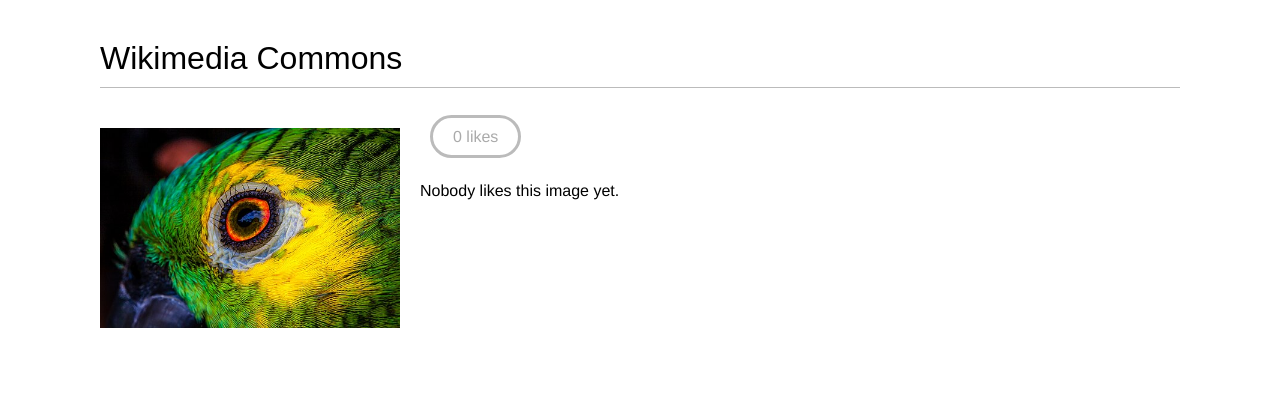
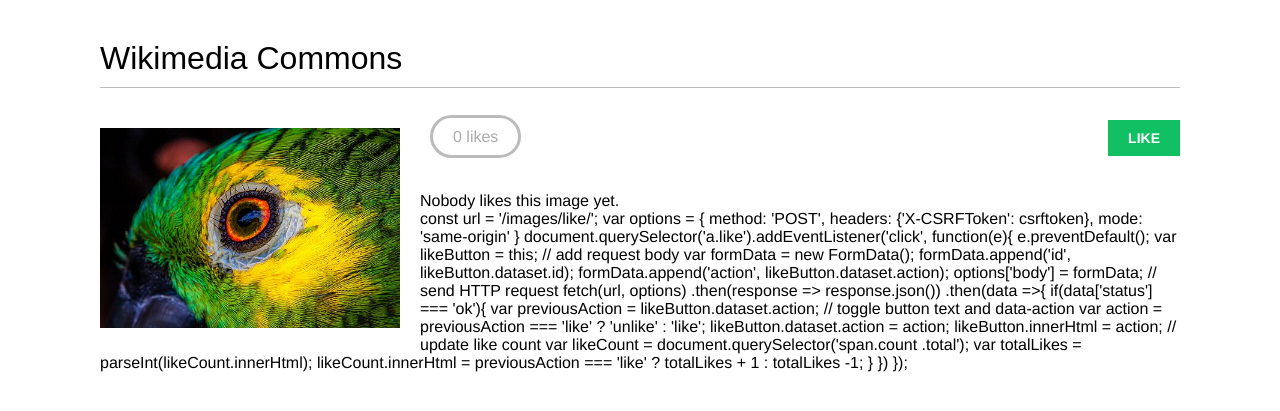
Before and after one commit to aklesh-dev/Django_project, a Django app: page /images/detail/8/wikimedia-commons/ in a window 1280 px wide. Shown: the part 47-458 px from the top of the page. Run offline with Django 4.2, Linux system fonts and the light colour scheme; data comes from the database, SQL or seed files in the repository; both versions use the stored data as it was after the commit; some libraries are stand-ins or nearby versions; some web fonts are replaced.

Commit message:
HTTP request in js

```diff
--- a/social_website/bookmarks/account/templates/base.html
+++ b/social_website/bookmarks/account/templates/base.html
@@ -52,5 +52,17 @@
         {% endblock %}
     </div>
 
+    <!-- JavaScripts -->
+    <!-- js cookies -->
+    <script src="//cdn.jsdelivr.net/npm/js-cookie@3.0.1/dist/js.cookie.min.js"></script>
+    <script>
+        const csrftoken = Cookies.get('csrftoken');
+        document.addEventListener('DOMContentLoaded', (event) => {
+            // DOM Loaded
+            {% block domready %}
+            {% endblock %}
+        })
+    </script>
+
 </body>
 </html>
--- a/social_website/bookmarks/bookmarks/settings.py
+++ b/social_website/bookmarks/bookmarks/settings.py
@@ -173,3 +173,6 @@ SOCIAL_AUTH_PIPELINE = [
 #     import mimetypes
 #     mimetypes.add_type('application/javascript', '.js', True)
 #     mimetypes.add_type('text/css', '.css', True)
+
+# --easy thumbnails
+THUMBNAIL_DEBUG = True
--- a/social_website/bookmarks/images/templates/images/image/detail.html
+++ b/social_website/bookmarks/images/templates/images/image/detail.html
@@ -11,12 +11,20 @@
     <a href="{{ image.image.url }}">
         <img src="{% thumbnail image.image 300x0 quality=100 %}" class="image-detail">
     </a>
-    {% with total_likes=image.users_like.count %}
+    {% with total_likes=image.users_like.count users_like=image.users_like.all %}
         <div class="image-info">
             <div>
                 <span class="count">
-                    {{ total_likes }} like{{ total_likes|pluralize }}
+                    <span class="total">{{ total_likes }}</span>
+                    like{{ total_likes|pluralize }}
                 </span>
+                <a href="#" data-id="{{ image.id }}" data-action="{% if request.user in users_like %}un{% endif %}like" class="like button">
+                    {% if request.user not in users_like %}
+                        like
+                    {% else %}
+                        unlike
+                    {% endif %}
+                </a>
             </div>
             {{ image.description|linebreaks }}
         </div>
@@ -33,4 +41,44 @@
             {% endfor %}
         </div>
     {% endwith %}
+
+    <!-- domready block -->
+    {% block domready %}
+        const url = '{% url "images:like" %}';
+        var options = {
+            method: 'POST',
+            headers: {'X-CSRFToken': csrftoken},
+            mode: 'same-origin'
+        }
+        document.querySelector('a.like').addEventListener('click', function(e){
+            e.preventDefault();
+            var likeButton = this;
+
+            // add request body
+            var formData = new FormData();
+            formData.append('id', likeButton.dataset.id);
+            formData.append('action', likeButton.dataset.action);
+            options['body'] = formData;
+
+            // send HTTP request
+            fetch(url, options)
+            .then(response => response.json())
+            .then(data =>{
+                if(data['status'] === 'ok'){
+                    var previousAction = likeButton.dataset.action;
+
+                    // toggle button text and data-action
+                    var action = previousAction === 'like' ? 'unlike' : 'like';
+                    likeButton.dataset.action = action;
+                    likeButton.innerHtml = action;
+
+                    // update like count
+                    var likeCount = document.querySelector('span.count .total');
+                    var totalLikes = parseInt(likeCount.innerHtml);
+                    likeCount.innerHtml = previousAction === 'like' ? totalLikes + 1 : totalLikes -1;
+                }
+            })
+        });
+    {% endblock %}
+
 {% endblock content%}
--- a/social_website/bookmarks/images/urls.py
+++ b/social_website/bookmarks/images/urls.py
@@ -6,4 +6,5 @@ app_name = 'images'
 urlpatterns = [
     path('create/', views.image_create, name='create'),
     path('detail/<int:id>/<slug:slug>/', views.image_detail, name='detail'),
+    path('like/', views.image_like, name='like'),
 ]
--- a/social_website/bookmarks/images/views.py
+++ b/social_website/bookmarks/images/views.py
@@ -3,6 +3,8 @@ from django.contrib.auth.decorators import login_required
 from django.contrib import messages
 from .forms import ImageCreateForm
 from .models import Images
+from django.http import JsonResponse
+from django.views.decorators.http import require_POST
 
 @login_required
 def image_create(request):
@@ -30,3 +32,22 @@ def image_create(request):
 def image_detail(request, id, slug):
     image = get_object_or_404(Images, id=id, slug=slug)
     return render(request, 'images/image/detail.html', {'section':'images', 'image':image})
+
+# --post like function
+@login_required
+@require_POST
+def image_like(request):
+    image_id = request.POST.get('id')
+    action = request.POST.get('action')
+    if image_id and action:
+        try:
+            image = Images.objects.get(id=image_id)
+            if action == 'like':
+                image.users_like.add(request.user)
+            else:
+                image.users_like.remove(request.user)
+
+            return JsonResponse({'status':'ok'})
+        except Images.DoesNotExist:
+            pass
+    return JsonResponse({'status':'error'})
```
Also changed, not shown: social_website/bookmarks/db.sqlite3, social_website/bookmarks/media/images/24/01/30/wikimedia-commons.papagaio.jpg (added), social_website/bookmarks/media/images/24/01/30/wikimedia-commons.papagaio_6aZR713.jpg (added), social_website/bookmarks/media/images/24/01/30/wikimedia-commons.papagaio_RDfw5Gg.jpg (added), social_website/bookmarks/media/images/24/01/30/wikimedia-commons.papagaio_RDfw5Gg.jpg.300x0_q100.jpg (added), social_website/bookmarks/media/images/24/01/30/wikimedia-commons.papagaio_RsyeRER.jpg (added), social_website/bookmarks/media/images/24/01/30/wikimedia-commons.papagaio_RsyeRER.jpg.300x0_q100.jpg (added), social_website/bookmarks/media/images/24/01/30/wikimedia-commons.papagaio_WLaFLkX.jpg (added), social_website/bookmarks/media/images/24/01/30/wikimedia-commons.papagaio_WLaFLkX.jpg.300x0_q100.jpg (added).
